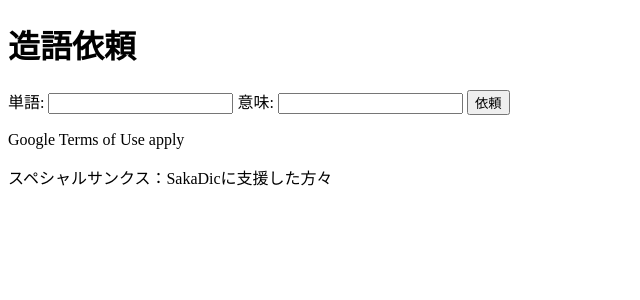
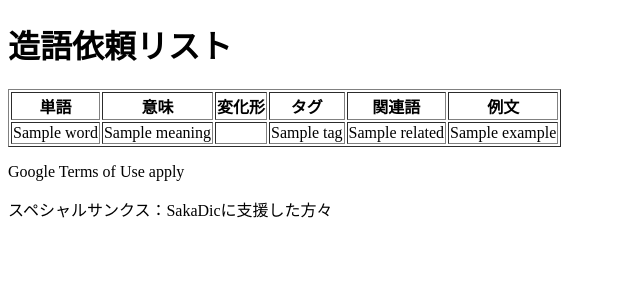
Before and after one commit to Sakalt/Sakadic, a Python web app: template templates/word_request.html in a window 1280 px wide. Shown: the top 300 px of the page, without its empty margins (0-640 px from the left). Run offline with Jinja, Linux system fonts and the light colour scheme; the template is opened without the code that fills it: most values are stand-ins (such as "Sample title", 1, 10 or a date in 2020).

Commit message:
Update word_request.html

```diff
--- a/templates/word_request.html
+++ b/templates/word_request.html
@@ -2,17 +2,30 @@
 <html lang="ja">
   <head>
     <meta charset="utf-8">
-    <title>造語依頼</title>
+    <title>造語依頼リスト</title>
   </head>
   <body>
-    <h1>造語依頼</h1>
-    <form method="post">
-      <label for="word">単語:</label>
-      <input type="text" id="word" name="word">
-      <label for="meaning">意味:</label>
-      <input type="text" id="meaning" name="meaning">
-      <button type="submit">依頼</button>
-    </form>
+    <h1>造語依頼リスト</h1>
+    <table border="1">
+      <tr>
+        <th>単語</th>
+        <th>意味</th>
+        <th>変化形</th>
+        <th>タグ</th>
+        <th>関連語</th>
+        <th>例文</th>
+      </tr>
+      {% for request in word_requests %}
+        <tr>
+          <td>{{ request.word }}</td>
+          <td>{{ request.meaning }}</td>
+          <td>{{ request.forms|join(', ') }}</td>
+          <td>{{ request.tags|join(', ') }}</td>
+          <td>{{ request.related|join(', ') }}</td>
+          <td>{{ request.examples|join(', ') }}</td>
+        </tr>
+      {% endfor %}
+    </table>
     <footer>
       <p>Google Terms of Use apply</p>
       <p>スペシャルサンクス：SakaDicに支援した方々</p>
```
